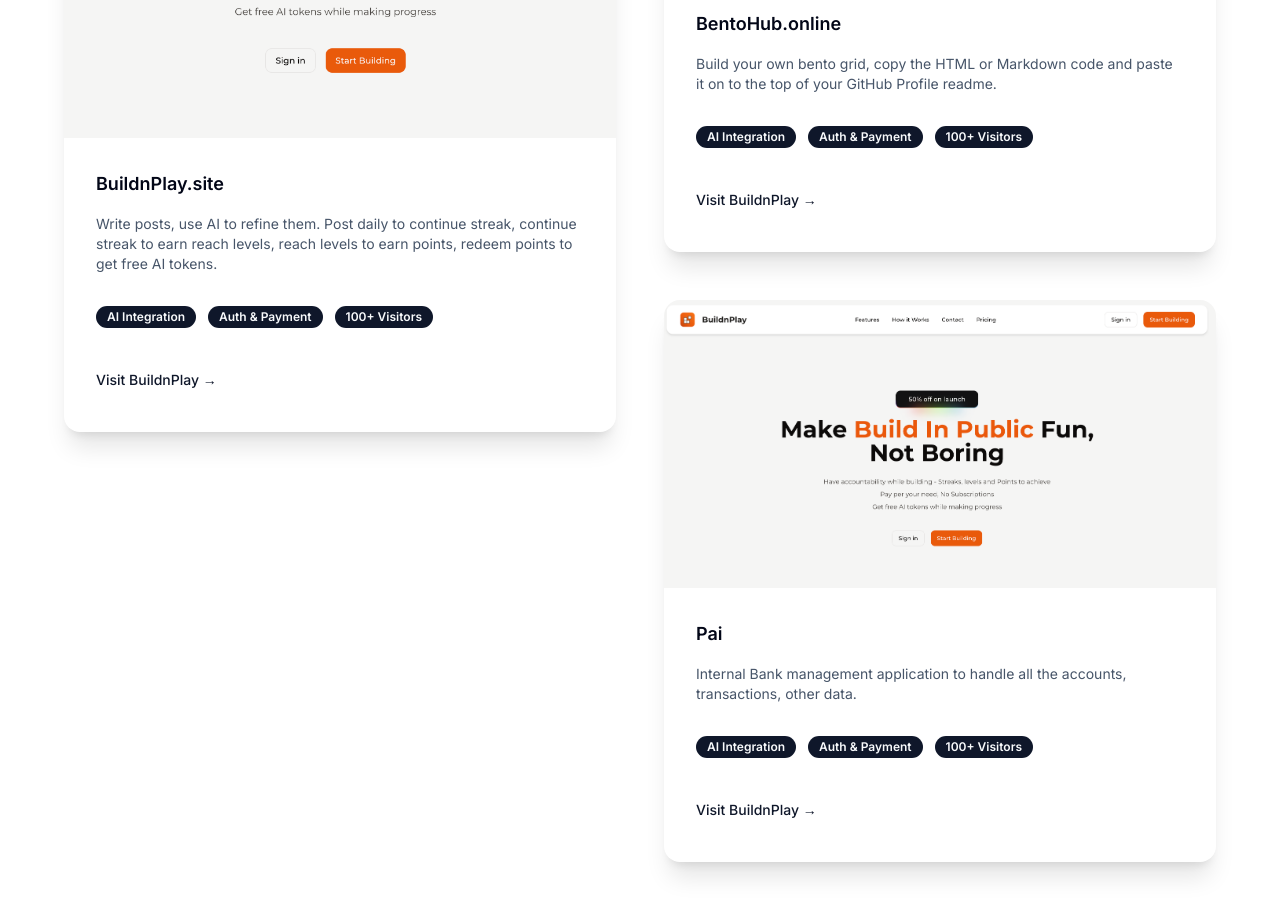
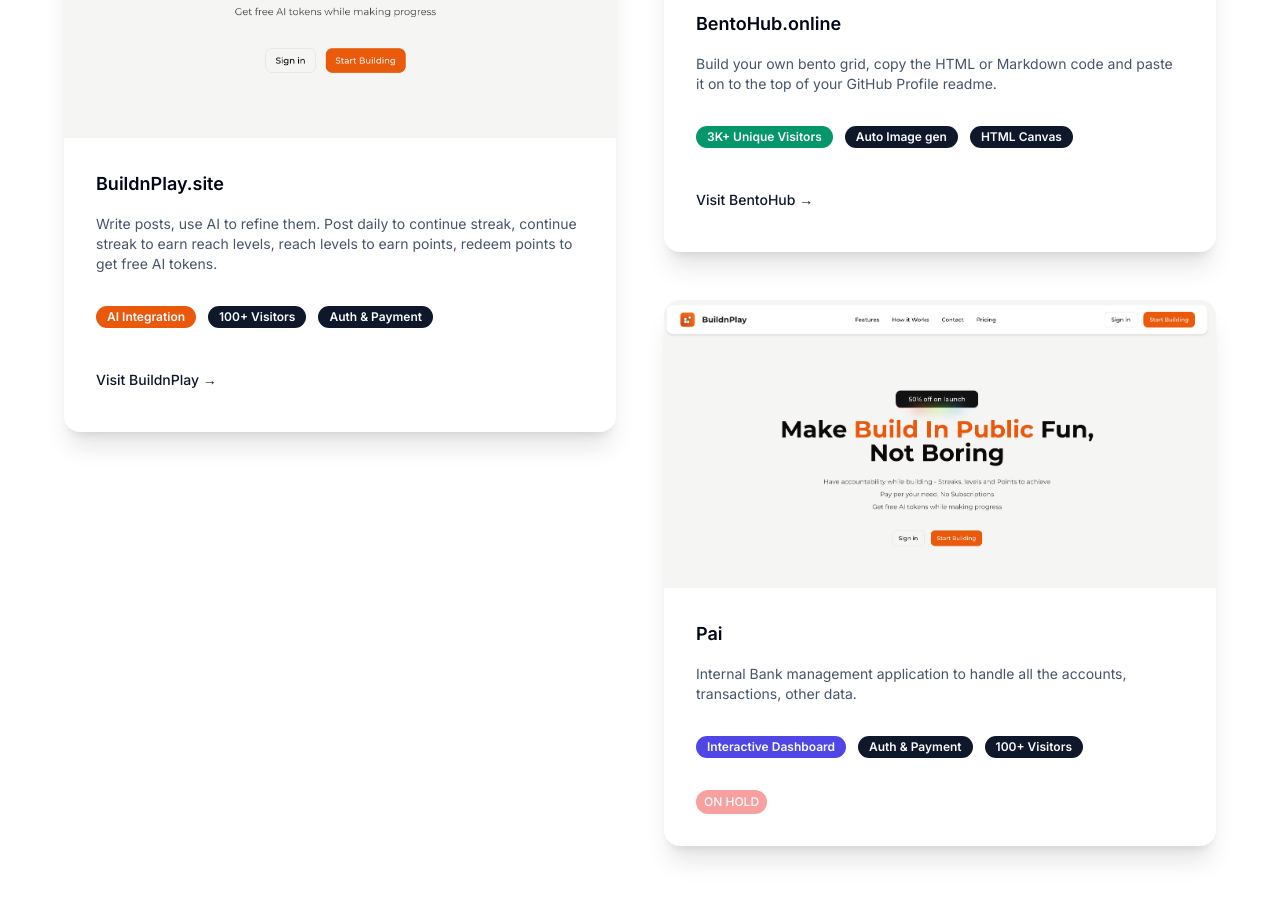
Before and after one commit to amittam104/Protfolio-v2, a Next.js app: page / in a window 1280 px wide. Shown: the part 1046-1962 px from the top of the page. Built offline with nearby package versions, Linux system fonts and the light colour scheme.

Commit message:
chore: update portfolio section

```diff
--- a/components/Portfolio.js
+++ b/components/Portfolio.js
@@ -1,6 +1,7 @@
 import Image from "next/image";
 import { Badge } from "./ui/badge";
 import { Button } from "./ui/button";
+import Link from "next/link";
 
 function Portfolio() {
   return (
@@ -33,22 +34,26 @@ function Portfolio() {
               redeem points to get free AI tokens.
             </p>
             <div className="mb-8 flex gap-3 text-sm">
-              <Badge>AI Integration</Badge>
+              <Badge className="bg-orange-600 hover:bg-orange-600/90">
+                AI Integration
+              </Badge>
+              <Badge>100+ Visitors</Badge>
               <Badge>Auth & Payment</Badge>
-              <Badge>100+ Visitors</Badge>
             </div>
+            <Link href="https://www.buildnplay.site/" target="_blank">
               <Button
                 variant="link"
                 className="p-0 transition-all delay-100 ease-in-out"
               >
                 Visit BuildnPlay →
               </Button>
+            </Link>
           </div>
         </div>
         <div className="row-span-7 overflow-hidden rounded-2xl shadow-xl">
           <div className="relative h-72 w-full">
             <Image
-              src="/BuildnPlay.png"
+              src="/BentoHub.png"
               fill
               className="h-100 w-full object-cover"
               alt="BuildnPlay.site Homepage"
@@ -61,16 +66,20 @@ function Portfolio() {
               paste it on to the top of your GitHub Profile readme.
             </p>
             <div className="mb-8 flex gap-3 text-sm">
-              <Badge>AI Integration</Badge>
-              <Badge>Auth & Payment</Badge>
-              <Badge>100+ Visitors</Badge>
+              <Badge className="bg-emerald-600 hover:bg-emerald-600/90">
+                3K+ Unique Visitors
+              </Badge>
+              <Badge>Auto Image gen</Badge>
+              <Badge>HTML Canvas</Badge>
             </div>
+            <Link href="https://www.bentohub.online/" target="_blank">
               <Button
                 variant="link"
                 className="p-0 transition-all delay-100 ease-in-out"
               >
-              Visit BuildnPlay →
+                Visit BentoHub →
               </Button>
+            </Link>
           </div>
         </div>
         <div className="row-span-9 overflow-hidden rounded-2xl shadow-xl">
@@ -89,15 +98,19 @@ function Portfolio() {
               transactions, other data.
             </p>
             <div className="mb-8 flex gap-3 text-sm">
-              <Badge>AI Integration</Badge>
+              <Badge className="bg-indigo-600 hover:bg-indigo-600/90">
+                Interactive Dashboard
+              </Badge>
               <Badge>Auth & Payment</Badge>
               <Badge>100+ Visitors</Badge>
             </div>
             <Button
-              variant="link"
-              className="p-0 transition-all delay-100 ease-in-out"
+              variant="destructive"
+              disabled
+              size="xs"
+              className="px-2 py-1 text-xs transition-all delay-100 ease-in-out"
             >
-              Visit BuildnPlay →
+              ON HOLD
             </Button>
           </div>
         </div>
```
Also changed, not shown: public/BentoHub.png (added). Lines whose indentation alone changed are shown as unchanged.
